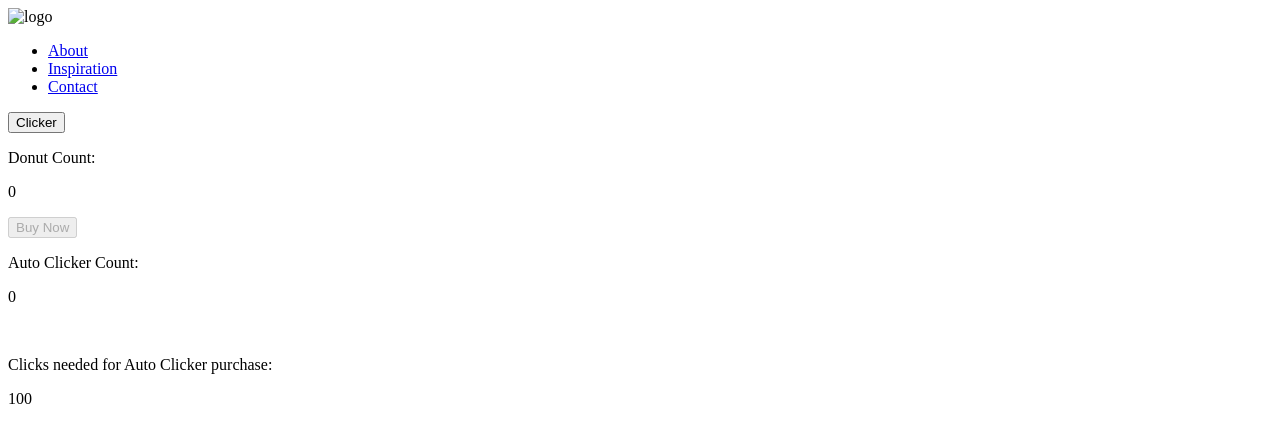
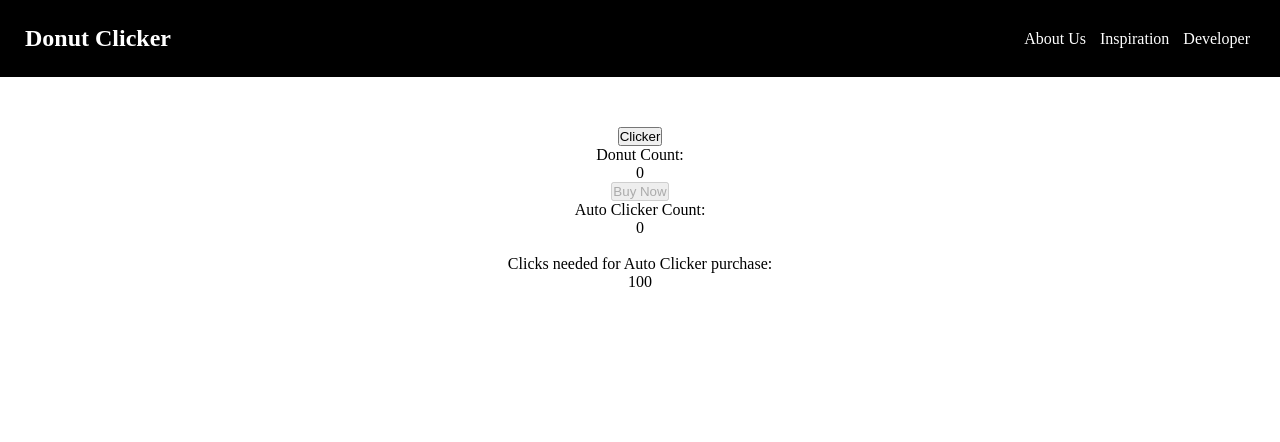
Before and after one commit to KRvision/DonutMaker, a website built with Parcel: page index.html in a window 1280 px wide. Built offline with nearby package versions, Linux system fonts and the light colour scheme.

Commit message:
Added css style sheet

```diff
--- a/index.html
+++ b/index.html
@@ -12,12 +12,12 @@
     <header>
       <nav class="nav-menu" id="nav-menu">
         <div class="logo">
-          <img src="" alt="logo" />
+          <h2>Donut Clicker</h2>
         </div>
         <ul>
-          <li><a href="#About">About</a></li>
-          <li><a href="#Inspiration">Inspiration</a></li>
-          <li><a href="#Contact">Contact</a></li>
+          <li><a href="#About">About Us</a></li>
+          <li><a href="https://orteil.dashnet.org/cookieclicker/">Inspiration</a></li>
+          <li><a href="#Contact">Developer</a></li>
         </ul>
       </nav>
     </header>
--- /dev/null
+++ b/style.css
@@ -0,0 +1,38 @@
+* {
+  padding: 0;
+  margin: 0;
+  box-sizing: border-box;
+}
+
+.nav-menu {
+  display: flex;
+  justify-content: space-between;
+  padding: 25px;
+  background-color: black;
+}
+
+.nav-menu li {
+  list-style-type: none;
+  display: inline-block;
+  padding-top: 5px;
+}
+
+h2 {
+  color: white;
+}
+
+li a {
+  text-decoration: none;
+  padding: 5px;
+  color: white;
+}
+
+li a:hover {
+  color: aqua;
+  background-color: blue;
+}
+
+main {
+  text-align: center;
+  padding-top: 50px;
+}
```
